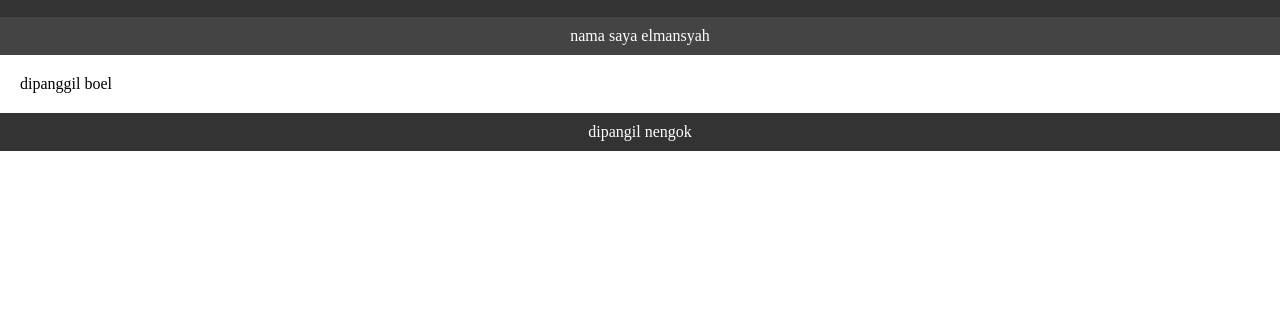
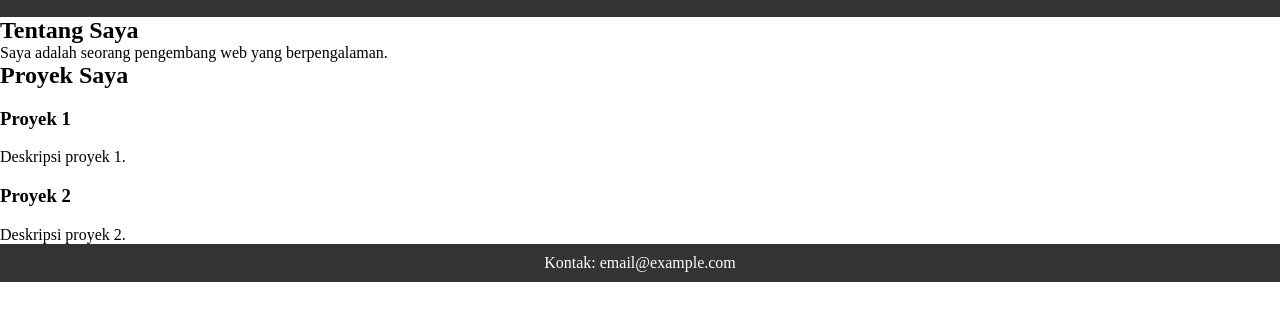
Before and after one commit to Elmansyah123/Elmansyah123.github.io, a plain HTML site: page index.html in a window 1280 px wide. Shown: the part 60-380 px from the top of the page. Drawn offline with Linux system fonts and the light colour scheme.

Commit message:
Update index.html

```diff
--- a/index.html
+++ b/index.html
@@ -10,14 +10,23 @@
     <header>
         <h1>Portofolio Saya</h1>
     </header>
-    <nav>
-        <!-- Tambahkan menu navigasi di sini -->nama saya elmansyah
-    </nav>
-    <main>
-        <!-- Tambahkan konten portofolio Anda di sini -->dipanggil boel
-    </main>
+    <section class="about">
+        <h2>Tentang Saya</h2>
+        <p>Saya adalah seorang pengembang web yang berpengalaman.</p>
+    </section>
+    <section class="projects">
+        <h2>Proyek Saya</h2>
+        <div class="project">
+            <h3>Proyek 1</h3>
+            <p>Deskripsi proyek 1.</p>
+        </div>
+        <div class="project">
+            <h3>Proyek 2</h3>
+            <p>Deskripsi proyek 2.</p>
+        </div>
+    </section>
     <footer>
-        <!-- Tambahkan footer Anda di sini -->dipangil nengok
+        <p>Kontak: email@example.com</p>
     </footer>
 </body>
 </html>
```
